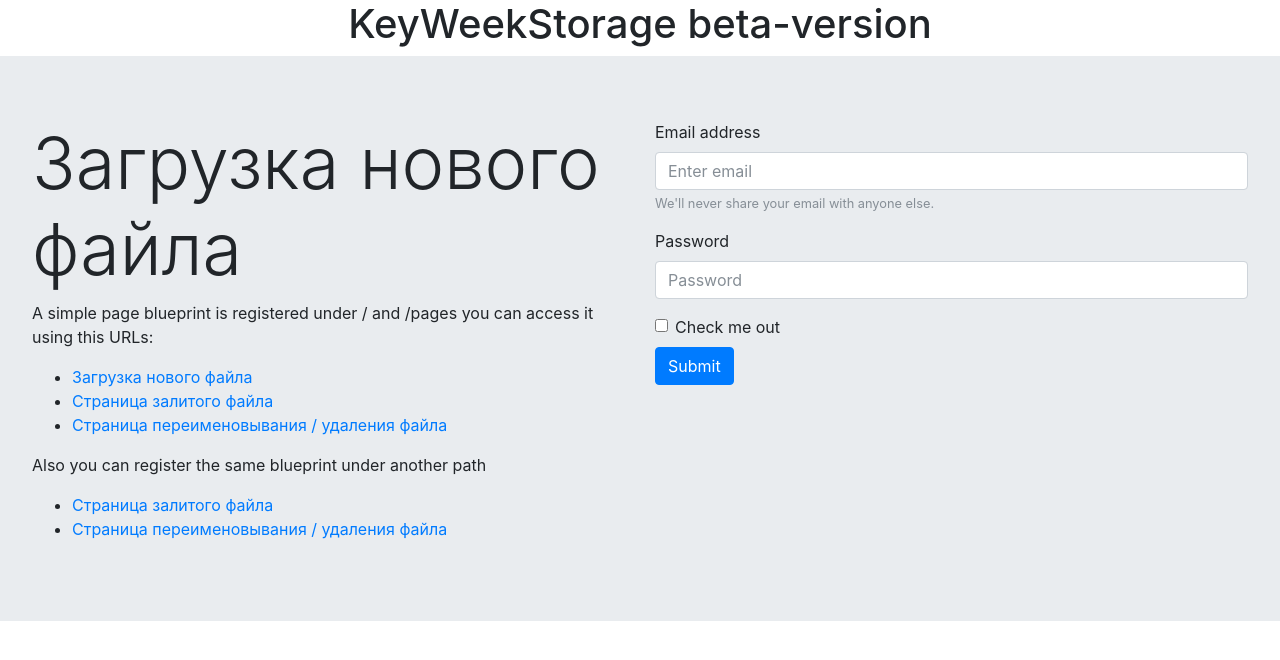
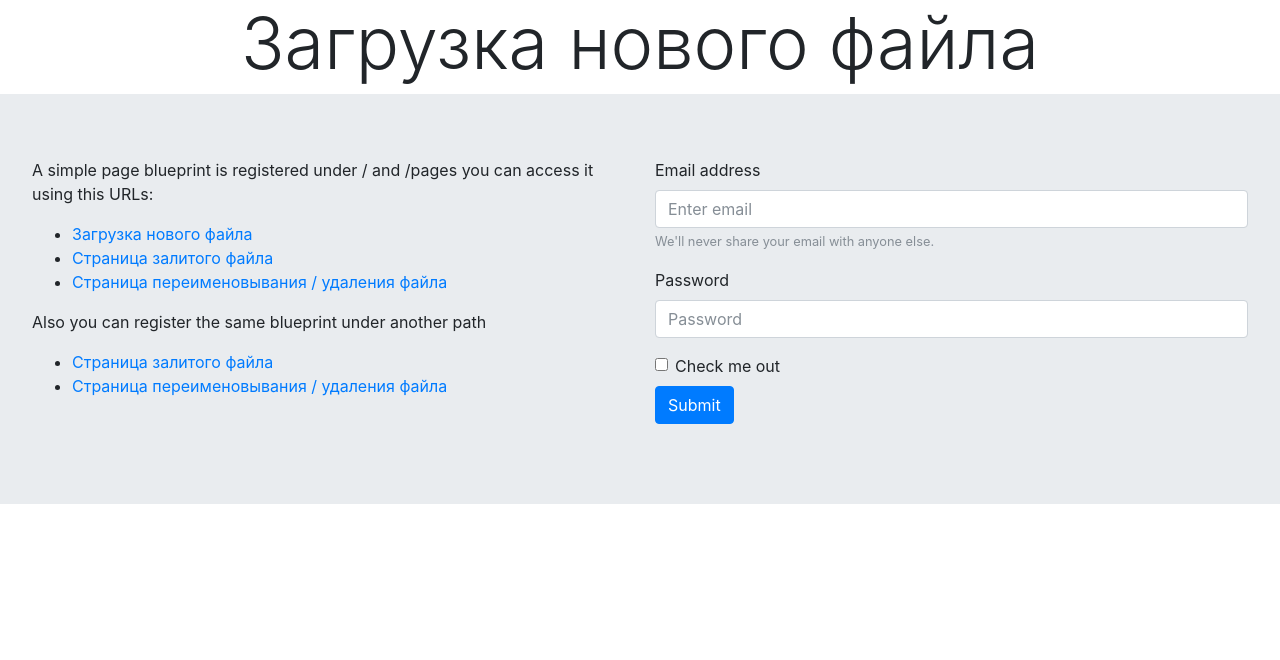
Before and after one commit to Liferenko/RESTful_key_week_storage, a Flask app: page / in a window 1280 px wide. Shown: the top 660 px of the page. Run offline with Flask 2, Linux system fonts and the light colour scheme; parts of the project's set-up code (start-up, migrations or seed data) failed here and were passed over; some libraries are stand-ins or nearby versions.

Commit message:
add MVC logic to project. Can't say it absolutely right. This is how I understand MVC conception.

```diff
--- a/filestorage.py
+++ b/filestorage.py
@@ -1,7 +1,7 @@
 # coding: utf8
 import os
 from flask import Flask
-from simple_page.simple_page import simple_page
+from view.simple_page import simple_page
 
 app = Flask(__name__)
 app.register_blueprint(simple_page)
--- a/simple_page/templates/pages/layout.html
+++ b/view/templates/pages/layout.html
@@ -11,11 +11,10 @@
 
 </head>
 <body>
-  <h1 class="text-center">KeyWeekStorage beta-version</h1>
-  <div class="row jumbotron">
+  <h1 class="text-center display-3">{% block body %}{% endblock %}</h1>  <div class="row jumbotron">
 
     <div class="col-6">
-  <h1 class="display-3">{% block body %}{% endblock %}</h1>
+
       <p>
     A simple page blueprint is registered under / and /pages
     you can access it using this URLs:
```
Also changed, not shown: controller/file_del_edit_in_db.py (added), controller/file_find_by_key_in_db.py (added), controller/file_week_saving_check.py (added), controller/key_generate.py (added), controller/key_uniqness.check.py (added), controller/upload_to_db.py (added), view/__init__.py (added), view/simple_page.py (renamed from simple_page/simple_page.py), view/templates/pages/edit.html (renamed from simple_page/templates/pages/edit.html), view/templates/pages/index.html (renamed from simple_page/templates/pages/index.html), view/templates/pages/success.html (renamed from simple_page/templates/pages/success.html), view/templates/pages/upload.html (renamed from simple_page/templates/pages/upload.html).
